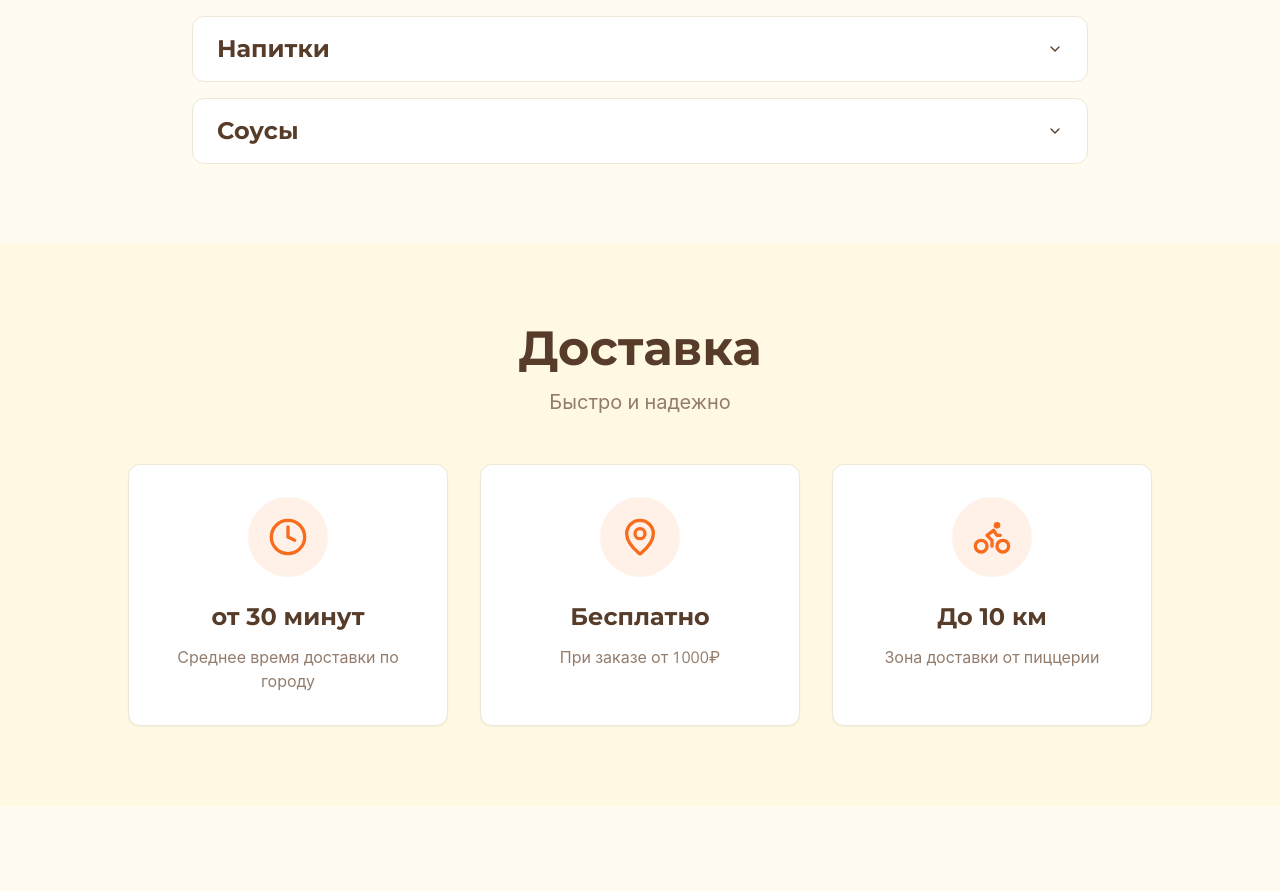
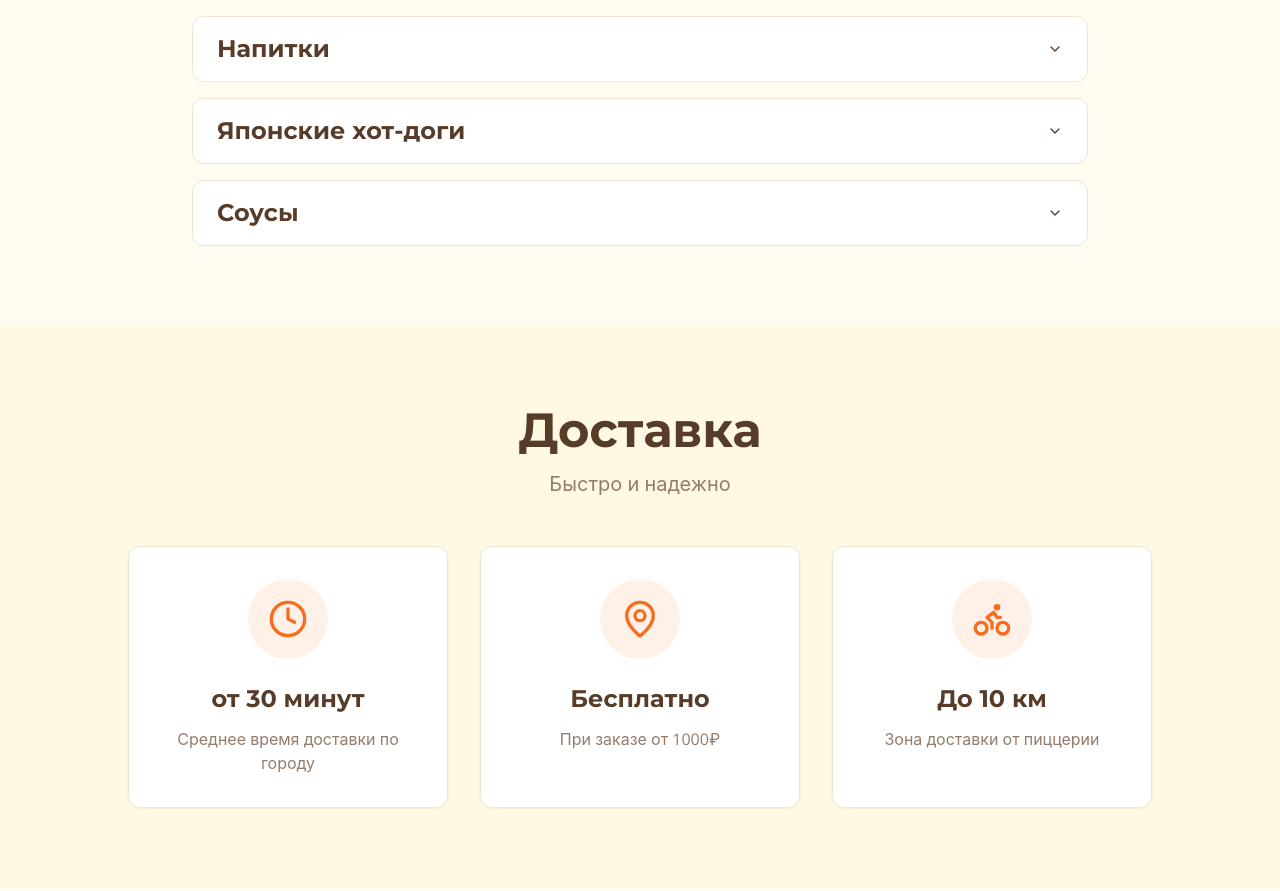
Before and after one commit to pr-poehali-dev/friendly-family-pizzeria-1, a React (Vite) app: page / in a window 1280 px wide. Shown: the part 1967-2858 px from the top of the page. Built offline with nearby package versions, Linux system fonts and the light colour scheme; a web font is replaced by a local one.

Commit message:
Добавить пункт меню с новым функционалом

```diff
--- a/src/pages/Index.tsx
+++ b/src/pages/Index.tsx
@@ -232,6 +232,16 @@ const Index = () => {
         { name: "Rich (зеленый) 0,5л", description: "", price: "150 руб.", image: "https://cdn.poehali.dev/files/54a7a154-4b83-4d5e-bd4e-31678162926f.png" },
         { name: "Добрый Лимон-Лайм 0,5л", description: "", price: "180 руб.", image: "https://cdn.poehali.dev/files/ce5012dc-7205-4d4c-87b1-1291170e3d9d.png" },
         { name: "Добрый Апельсин 1л", description: "", price: "250 руб.", image: "https://cdn.poehali.dev/files/9ce96942-206c-4e42-a161-80ca43c243af.png" }
+      ]
+    },
+    {
+      title: "Японские хот-доги",
+      items: [
+        { name: "Хот-дог с креветкой", description: "", price: "400 руб.", image: "https://cdn.poehali.dev/files/c4932371-6088-4ec2-b03a-07cfa05e94c7.png" },
+        { name: "Хот-дог с угрём", description: "", price: "530 руб.", image: "https://cdn.poehali.dev/files/c4932371-6088-4ec2-b03a-07cfa05e94c7.png" },
+        { name: "Хот-дог с тунцом", description: "", price: "600 руб.", image: "https://cdn.poehali.dev/files/c4932371-6088-4ec2-b03a-07cfa05e94c7.png" },
+        { name: "Хот-дог с лососем", description: "", price: "600 руб.", image: "https://cdn.poehali.dev/files/c4932371-6088-4ec2-b03a-07cfa05e94c7.png" },
+        { name: "Хот-дог с крабом", description: "", price: "250 руб.", image: "https://cdn.poehali.dev/files/c4932371-6088-4ec2-b03a-07cfa05e94c7.png" }
       ]
     },
     {
```
